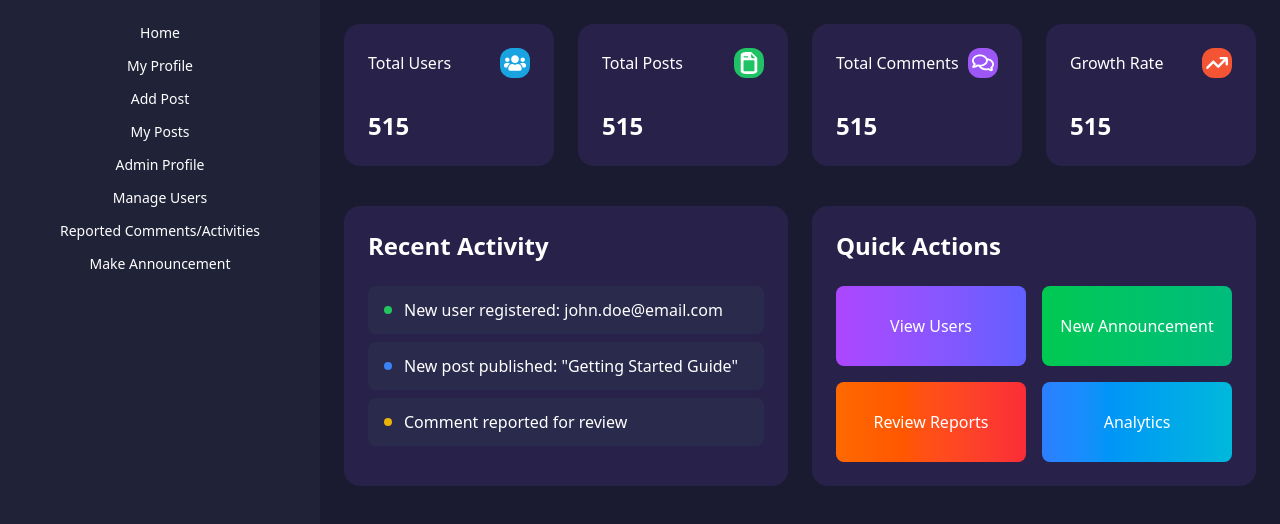
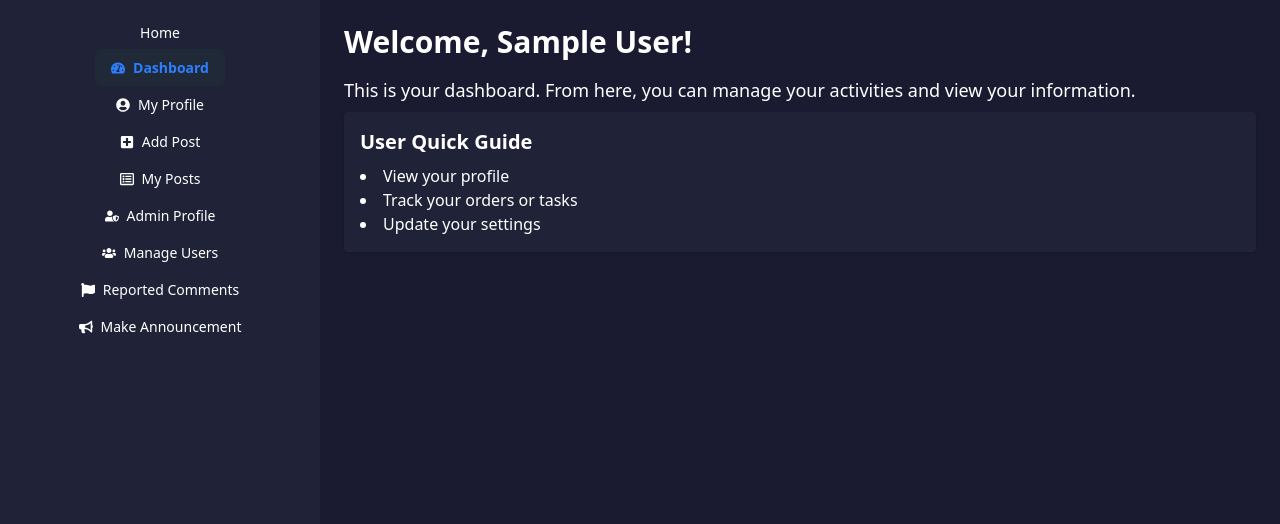
Before and after one commit to mahatab6/Node-Talk-Client-Side, a React (Vite) app: page /dashboard in a window 1280 px wide. Shown: the top 524 px of the page. Built offline with nearby package versions, Linux system fonts and the light colour scheme; no server answers; sample sign-in values are in the browser's storage.

Commit message:
search option done

```diff
--- a/src/components/Sidebar/AdminSidebarItems.jsx
+++ b/src/components/Sidebar/AdminSidebarItems.jsx
@@ -1,25 +1,42 @@
 import React from 'react';
-import { Link } from 'react-router';
+import { NavLink } from 'react-router';
+import { FaTachometerAlt, FaUserShield, FaUsers, FaFlag, FaBullhorn } from 'react-icons/fa';
+
+const linkClasses = ({ isActive }) =>
+  `flex items-center gap-2 px-4 py-2 rounded-md transition-colors duration-200
+   ${isActive ? 'bg-[#1f2937] text-blue-500 font-semibold' : 'text-white hover:text-blue-400'}`;
 
 const AdminSidebarItems = () => {
   return (
     <>
+
       <li>
-                <Link>Admin Profile</Link>
+        <NavLink to="/admin/profile" className={linkClasses}>
+          <FaUserShield />
+          Admin Profile
+        </NavLink>
       </li>
 
       <li>
-                <Link>Manage Users</Link>
+        <NavLink to="/dashboard/manage-users" className={linkClasses}>
+          <FaUsers />
+          Manage Users
+        </NavLink>
       </li>
 
       <li>
-                <Link>Reported Comments/Activities</Link>
+        <NavLink to="/admin/reports" className={linkClasses}>
+          <FaFlag />
+          Reported Comments
+        </NavLink>
       </li>
 
       <li>
-                <Link>Make Announcement</Link>
+        <NavLink to="/admin/announcement" className={linkClasses}>
+          <FaBullhorn />
+          Make Announcement
+        </NavLink>
       </li>
-
     </>
   );
 };
--- a/src/components/Sidebar/Sidebar.jsx
+++ b/src/components/Sidebar/Sidebar.jsx
@@ -1,7 +1,8 @@
 import React from 'react';
 import UserSidebarItems from './UserSidebarItems';
-import { Link } from 'react-router';
+import { Link, NavLink } from 'react-router';
 import AdminSidebarItems from './AdminSidebarItems';
+import { FaTachometerAlt } from 'react-icons/fa';
 
 const Sidebar = () => {
     return (
@@ -10,6 +11,14 @@
             <ul className="menu bg-[#202338] text-white items-center min-h-full w-60 lg:w-80 p-4">
                 {/* Sidebar content here */}
                 <li><Link to='/'>Home</Link></li>
+                <li>
+                    <NavLink to="/dashboard" end className ={ ({ isActive }) =>
+                        `flex items-center gap-2 px-4 py-2 rounded-md transition-colors duration-200
+                        ${isActive ? 'bg-[#1f2937] text-blue-500 font-semibold' : 'text-white hover:text-blue-400'}`}>
+                        <FaTachometerAlt />
+                        Dashboard
+                    </NavLink>
+                </li>
                 <UserSidebarItems/>
                 <AdminSidebarItems/>
             </ul>
--- a/src/components/Sidebar/UserSidebarItems.jsx
+++ b/src/components/Sidebar/UserSidebarItems.jsx
@@ -1,20 +1,35 @@
-import { Link } from "react-router";
+import { NavLink } from "react-router";
+import { FaUserCircle, FaPlusSquare, FaRegListAlt } from "react-icons/fa";
+
+const linkClasses = ({ isActive }) =>
+  `flex items-center gap-2 px-4 py-2 rounded-md transition duration-200
+   ${isActive ? 'bg-[#1f2937] text-blue-500 font-semibold' : 'text-white hover:text-blue-400'}`;
 
 const UserSidebarItems = () => {
-    return(
+  return (
     <>
       <li>
-                <Link to='/dashboard/my-profile'>My Profile</Link>
+        <NavLink to='/dashboard/my-profile' className={linkClasses}>
+          <FaUserCircle />
+          My Profile
+        </NavLink>
       </li>
+
       <li>
-                <Link to='/dashboard/add-post'>Add Post</Link>
+        <NavLink to='/dashboard/add-post' className={linkClasses}>
+          <FaPlusSquare />
+          Add Post
+        </NavLink>
       </li>
+
       <li>
-                <Link to='/dashboard/my-post'>My Posts</Link>
+        <NavLink to='/dashboard/my-post' className={linkClasses}>
+          <FaRegListAlt />
+          My Posts
+        </NavLink>
       </li>
     </>
   );
-
-}
+};
 
 export default UserSidebarItems;
--- a/src/pages/DashboardHome.jsx
+++ b/src/pages/DashboardHome.jsx
@@ -1,5 +1,6 @@
 import React from 'react';
 import useAuth from '../hooks/useAuth';
+import AminDashboardHome from './adminDashboard/AminDashboardHome';
 
 const DashboardHome = () => {
   const { user, role } = useAuth();
@@ -14,15 +15,7 @@
           <p className="text-lg mb-2">
             Welcome back! Here's what's happening with your platform.
           </p>
-
-          <div className=" p-4 rounded shadow">
-            <h2 className="text-xl font-semibold mb-2">Admin Quick Guide</h2>
-            <ul className="list-disc list-inside">
-              <li>Manage Users</li>
-              <li>View Reports</li>
-              <li>Handle System Settings</li>
-            </ul>
-          </div>
+          <AminDashboardHome/>
 
         </>
       ) : (
--- a/src/pages/adminDashboard/AminDashboardHome.jsx
+++ b/src/pages/adminDashboard/AminDashboardHome.jsx
@@ -10,7 +10,7 @@
 
 const AminDashboardHome = () => {
     return (
-        <div className='p-6'>
+        <div>
 
             <div className='grid grid-cols-1 md:grid-cols-2 lg:grid-cols-4 gap-6'>
 
--- /dev/null
+++ b/src/pages/adminDashboard/ManageUsers.jsx
@@ -0,0 +1,40 @@
+import React from 'react';
+
+const ManageUsers = () => {
+    return (
+        <div className='py-10 px-6'>
+            <div>
+                <h1 className='text-3xl font-bold mb-4'>Manage Users</h1>
+                <p className="text-lg mb-2">View and manage all platform users</p>
+            </div>
+
+            <div className='grid grid-cols-1 md:grid-cols-3 gap-6 py-10'>
+                <div className='md:col-span-2 p-6 bg-[#202338] rounded-2xl'>
+                    <label className="input bg-[#343258] text-white w-full">
+                        <svg className="h-[1em] opacity-50" xmlns="http://www.w3.org/2000/svg" viewBox="0 0 24 24">
+                            <g
+                            strokeLinejoin="round"
+                            strokeLinecap="round"
+                            strokeWidth="2.5"
+                            fill="none"
+                            stroke="currentColor"
+                            >
+                            <circle cx="11" cy="11" r="8"></circle>
+                            <path d="m21 21-4.3-4.3"></path>
+                            </g>
+                        </svg>
+                        <input  type="search" placeholder="Search users by name or email..." />
+                    </label>
+                </div>
+
+                <div className='text-center p-6 bg-[#202338] rounded-2xl'>
+                    <span className='text-xl font-bold'>5</span>
+                    <p>Users Found</p>
+                </div>
+            </div>
+
+        </div>
+    );
+};
+
+export default ManageUsers;
```
Also changed, not shown: src/routes/Routes.jsx (+6 -2 lines). Lines whose indentation alone changed are shown as unchanged.
